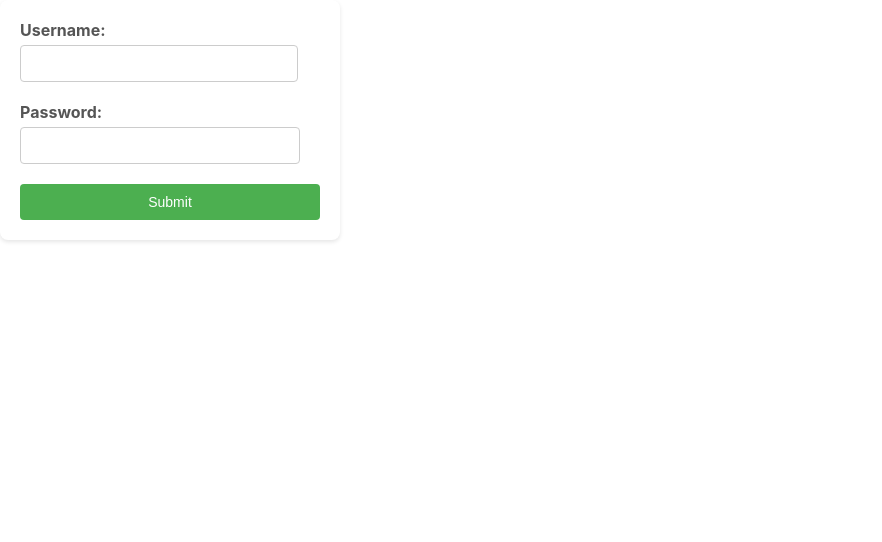
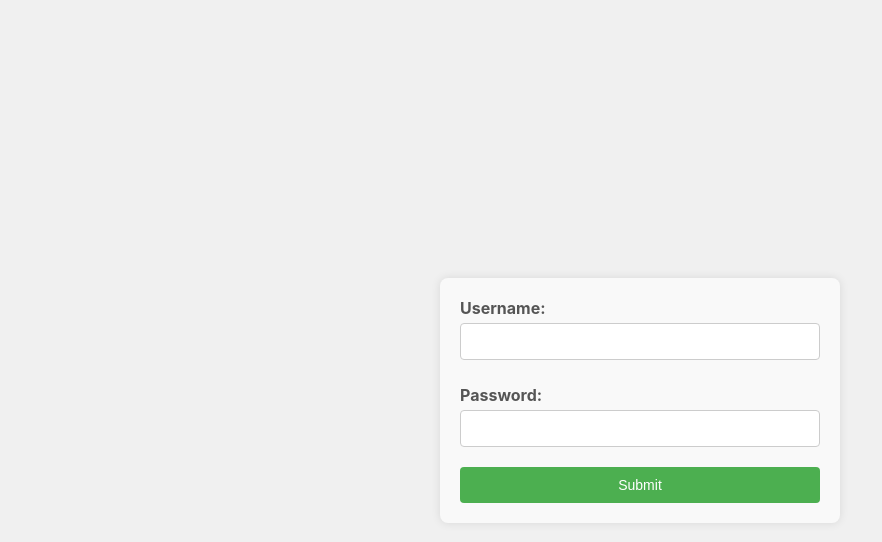
Before and after one commit to TN-Project/sns_frontend, a React (Create React App) app in the folder react_sns/: page /login in a window 1280 px wide. Shown: the top 542 px of the page, without its empty margins (0-882 px from the left). Built offline with nearby package versions, Linux system fonts and the light colour scheme.

Commit message:
ログアウト以外実装

```diff
--- a/react_sns/src/App.tsx
+++ b/react_sns/src/App.tsx
@@ -2,7 +2,7 @@ import React from 'react';
 import logo from './logo.svg';
 
 import './App.css';
-import New_picture  from './features/new_picture/New_picture';
+import New_picture  from './features/new_picture/new_picture';
 import { LoginPage } from './features/loginPage/loginPage';
 import {SignUpPage} from './features/signup/signup';
 import {AddGroupPage} from './features/new_group/new_group';
--- /dev/null
+++ b/react_sns/src/features/IndexPage.css
@@ -0,0 +1,42 @@
+/* IndexPage.css */
+
+.index-page {
+    position: relative;
+    width: 100%;
+    height: 100vh;
+    display: flex;
+    flex-direction: column;
+    justify-content: center;
+    align-items: center;
+    background: url('./y.png') no-repeat center center fixed;
+    background-size: cover;
+  }
+
+  .index-page .signup,
+  .index-page .login {
+    padding: 15px 30px;
+    margin: 10px;
+    width: auto;
+    box-sizing: border-box;
+    background: linear-gradient(45deg, #6a11cb 0%, #2575fc 100%); /* グラデーション背景 */
+    color: white;
+    border: none;
+    cursor: pointer;
+    border-radius: 25px; /* 丸みを帯びた角 */
+    font-size: 16px;
+    font-weight: bold;
+    box-shadow: 0 4px 6px rgba(0, 0, 0, 0.1); /* ボックスシャドウ */
+    transition: all 0.3s ease; /* ホバーアニメーション */
+  }
+
+  .index-page .signup:hover,
+  .index-page .login:hover {
+    transform: translateY(-2px); /* ホバー時のアニメーション */
+    box-shadow: 0 8px 12px rgba(0, 0, 0, 0.2); /* ホバー時のボックスシャドウ */
+  }
+
+  .index-page .signup:active,
+  .index-page .login:active {
+    transform: translateY(0); /* クリック時のアニメーション */
+    box-shadow: 0 4px 6px rgba(0, 0, 0, 0.1); /* クリック時のボックスシャドウ */
+  }
--- a/react_sns/src/features/IndexPage.tsx
+++ b/react_sns/src/features/IndexPage.tsx
@@ -1,35 +1,37 @@
-import React from 'react'
+import React, { useEffect } from 'react';
 import { useNavigate } from 'react-router-dom';
 import { useCookies } from 'react-cookie';
-import { useEffect } from 'react';
+import './IndexPage.css';
+
 const IndexPage = () => {
-    const navigate = useNavigate();
-    const [cookies] = useCookies(['login']);
+  const navigate = useNavigate();
+  const [cookies] = useCookies(['login']);
   const sessionCookie = cookies.login;
-    const SignUp=()=>{
-      navigate("/signup");
+
+  const SignUp = () => {
+    navigate('/signup');
+  };
+
+  const Login = () => {
+    navigate('/login');
+  };
+
+  const MyPage = () => {
+    navigate('/mypage');
+  };
+
+  useEffect(() => {
+    if (sessionCookie) {
+      MyPage();
     }
-    const Login=()=>{
-      navigate("/login");
-    }
-    const MyPage=()=>{
-      navigate("/mypage")
-    }
-    useEffect(() => {
-      if (sessionCookie){
-        MyPage()
-      }
+  }, [sessionCookie]);
 
+  return (
+    <div className="index-page">
+      {!sessionCookie && <button className='signup' type="button" onClick={SignUp}>アカウント新規作成</button>}
+      {!sessionCookie && <button className='login' type="button" onClick={Login}>ログイン</button>}
+    </div>
+  );
+};
 
-
-    }, []);
-  return (
-    <div>
-        {!sessionCookie &&<button className='siginup' type="button" onClick={SignUp}>アカウント新規作成</button>}
-        {!sessionCookie&&<button className='login' type="button" onClick={Login}>ログイン</button>}
-
-    </div>
-  )
-}
-
-export default IndexPage
+export default IndexPage;
--- /dev/null
+++ b/react_sns/src/features/loginPage/loginPage.css
@@ -0,0 +1,70 @@
+/* LoginPage.css */
+
+.login-page {
+    display: flex;
+    justify-content: center;
+    align-items: center;
+    width: 100%;
+    height: 100vh; /* ビューポートの高さに合わせる */
+    background-color: #f0f0f0; /* 背景色を追加して視認性を向上 */
+    margin: 0;
+    padding: 0;
+  }
+
+  .login-form {
+    display: flex;
+    flex-direction: column;
+    align-items: center;
+    justify-content: center;
+    width: 100%;
+    max-width: 400px;  /* 最大幅を設定 */
+    padding: 20px;
+    box-sizing: border-box;
+    background-color: #f9f9f9;
+    border-radius: 8px;
+    box-shadow: 0 0 10px rgba(0, 0, 0, 0.1);
+  }
+
+  .login-form label {
+    display: flex;
+    flex-direction: column;
+    margin-bottom: 15px;
+    width: 100%;
+  }
+
+  .login-form input[type="text"],
+  .login-form input[type="password"],
+  .login-form input[type="submit"] {
+    padding: 10px;
+    margin-top: 5px;
+    width: 100%;
+    box-sizing: border-box;
+  }
+
+  .login-form input[type="submit"] {
+    background-color: #4CAF50;
+    color: white;
+    border: none;
+    cursor: pointer;
+  }
+
+  .login-form input[type="submit"]:hover {
+    background-color: #45a049;
+  }
+
+  /* メディアクエリを使用してスマートフォンサイズに対応 */
+  @media (max-width: 600px) {
+    .login-form {
+      width: 90%;
+    }
+
+    .login-form label {
+      margin-bottom: 10px;
+    }
+
+    .login-form input[type="text"],
+    .login-form input[type="password"],
+    .login-form input[type="submit"] {
+      font-size: 16px;
+    }
+  }
--- a/react_sns/src/features/loginPage/loginPage.tsx
+++ b/react_sns/src/features/loginPage/loginPage.tsx
@@ -1,6 +1,8 @@
-import React, { useState } from 'react'
+import React, { useState } from 'react';
 import { useNavigate } from 'react-router-dom';
 import Session_check from './components/Session_check';
+import './loginPage.css';
+
 export const LoginPage = () => {
   const navigate = useNavigate();
   const [username, setUsername] = useState('');
@@ -26,9 +28,9 @@ export const LoginPage = () => {
   }
 
   return (
-    <>
+    <div className="login-page">
       <Session_check />
-    <form onSubmit={handleSubmit}>
+      <form className="login-form" onSubmit={handleSubmit}>
         <label>
           Username:
           <input type="text" value={username} onChange={e => setUsername(e.target.value)} />
@@ -39,6 +41,6 @@ export const LoginPage = () => {
         </label>
         <input type="submit" value="Submit" />
       </form>
-    </>
-  )
+    </div>
+  );
 }
--- a/react_sns/src/features/mypage/mypage.tsx
+++ b/react_sns/src/features/mypage/mypage.tsx
@@ -1,31 +1,31 @@
-import React from 'react'
+import React from 'react';
 import Tab_System from './components/Tab_System';
 import { useNavigate } from 'react-router-dom';
 import { useCookies } from 'react-cookie';
-import "./mypage.css"
+import './mypage.css';
 
 const Mypage = () => {
   const [cookies] = useCookies(['login']);
   const sessionCookie = cookies.login;
   const navigate = useNavigate();
 
-const MakeGroup=()=>{
-  navigate("/new_group");
-}
-const UpPicture=()=>{
-  navigate("/picture");
-}
+  const MakeGroup = () => {
+    navigate('/new_group');
+  };
+
+  const UpPicture = () => {
+    navigate('/picture');
+  };
+
   return (
-
-   <>
-
-   <button className='makegroup' type="button" onClick={MakeGroup}>グループ新規作成</button>
-
-
-  <button className='uppicture' type="button" onClick={UpPicture}>写真を投稿する</button>
-    <Tab_System/>
-  </>
-  )
+    <div className="mypage">
+      <div className="button-container">
+        <button className='makegroup' type="button" onClick={MakeGroup}>グループ新規作成</button>
+        <button className='uppicture' type="button" onClick={UpPicture}>写真を投稿する</button>
+      </div>
+      <Tab_System />
+    </div>
+  );
 }
 
-export default Mypage
+export default Mypage;
--- a/react_sns/src/features/new_picture/components/Group_Select.css
+++ b/react_sns/src/features/new_picture/components/Group_Select.css
@@ -1,3 +1,5 @@
+/* Group_Select.css */
+
 /* 全体のスタイリング */
 .group-select-content {
     font-family: Arial, sans-serif;
@@ -11,14 +13,14 @@
 }
 
 /* タイトルのスタイリング */
-.title {
+.group-select-content .title {
     color: #333;
     text-align: center;
     margin-bottom: 20px;
 }
 
 /* フォーム全体のスタイリング */
-form {
+.group-select-content form {
     background: #fff;
     padding: 20px;
     border-radius: 8px;
@@ -27,14 +29,14 @@ form {
 }
 
 /* ラベルのスタイリング */
-label {
+.group-select-content label {
     display: block;
     margin-bottom: 10px;
     color: #555;
 }
 
 /* セレクトボックスのスタイリング */
-select {
+.group-select-content select {
     width: 100%;
     padding: 10px;
     margin-top: 5px;
@@ -45,7 +47,7 @@ select {
 }
 
 /* 入力フィールドのスタイリング */
-input[type="file"] {
+.group-select-content input[type="file"] {
     width: calc(100% - 22px);
     padding: 10px;
     margin-top: 5px;
@@ -55,7 +57,8 @@ input[type="file"] {
     box-sizing: border-box;
 }
 
-.submit-btn {
+/* 送信ボタンのスタイリング */
+.group-select-content .submit-btn {
     display: inline-block;
     background-color: #4CAF50;
     color: white;
@@ -68,6 +71,6 @@ input[type="file"] {
 }
 
 /* ボタンホバー時のスタイリング */
-.submit-btn:hover {
+.group-select-content .submit-btn:hover {
     background-color: #45a049;
 }
--- a/react_sns/src/features/new_picture/components/Group_Select.tsx
+++ b/react_sns/src/features/new_picture/components/Group_Select.tsx
@@ -1,18 +1,21 @@
-import React,{useEffect,useState}from 'react'
-import "./Group_Select.css"
+import React, { useEffect, useState } from 'react';
+import './Group_Select.css';
 import { useNavigate } from 'react-router-dom';
-const Group_Select= () => {
-    const [group_list,setGroup_list]=useState<Group[]>([])
-    const [group_id,setGroup_id]=useState("")
-    const [image, setImage] = useState<File>()
-    const [texterr,setTexterr]=useState<boolean>(false)
+
+const Group_Select = () => {
+  const [group_list, setGroup_list] = useState<Group[]>([]);
+  const [group_id, setGroup_id] = useState("");
+  const [image, setImage] = useState<File>();
+  const [texterr, setTexterr] = useState<boolean>(false);
   const navigate = useNavigate();
+
   const fileChange = (event: React.FormEvent) => {
-        const files = (event.target as HTMLInputElement).files
+    const files = (event.target as HTMLInputElement).files;
     if (files && files.length > 0) {
-            setImage(files[0])
+      setImage(files[0]);
     }
   }
+
   interface Group {
     Group_id: number;
     Group_name: string;
@@ -22,39 +25,38 @@ const Group_Select= () => {
     groups: Group[];
     message: string;
   }
+
   const extractGroupNames = (data: ResponseData): Group[] => {
     return data.groups;
   }
 
   async function fetchData() {
     try {
-          const response = await fetch('http://localhost:8080/group/acquisition-affiliation-user',{
+      const response = await fetch('http://localhost:8080/group/acquisition-affiliation-user', {
         credentials: "include",
       });
-          const data:ResponseData= await response.json();
-
-          const group_data=extractGroupNames(data);
-
-          setGroup_list(group_data)
+      const data: ResponseData = await response.json();
+      const group_data = extractGroupNames(data);
+      setGroup_list(group_data);
       setGroup_id(String(group_data[0].Group_id));
-
     } catch (error) {
       console.error('リクエストエラー:', error);
     }
   }
+
   useEffect(() => {
     fetchData();
-    },[]);
+  }, []);
+
   const handleSubmit = async (e: React.FormEvent) => {
     e.preventDefault();
     const formData = new FormData();
-      if (!image){
+    if (!image) {
       setTexterr(true);
-      }else{
-      console.log(group_id)
+    } else {
       formData.append('file', image);
       formData.append('group_id', group_id);
-      try{
+      try {
         const response = await fetch('http://localhost:8080/picture/upload', {
           method: 'POST',
           body: formData,
@@ -65,8 +67,6 @@ const Group_Select= () => {
           navigate('/mypage');
         } else {
           console.error('Upload failed');
-
-
         }
       } catch (error) {
         console.error('リクエストエラー:', error);
@@ -75,22 +75,20 @@ const Group_Select= () => {
   }
 
   return (
-    <div>
+    <div className="group-select-content">
       {texterr && <p style={{ color: 'red' }}>エラーが発生しました。</p>}
       <form>
-
-          <p>グループを選択</p>
+        <p className="title">グループを選択</p>
         <select value={group_id} onChange={e => setGroup_id(e.target.value)}>
           {group_list.map((group, index) => (
             <option key={index} value={group.Group_id}>{group.Group_name}</option>
           ))}
         </select>
-        <input type="file" onChange={fileChange}/>
-        <button type="submit" onClick={handleSubmit}>アップロード</button>
+        <input type="file" onChange={fileChange} />
+        <button type="submit" className="submit-btn" onClick={handleSubmit}>アップロード</button>
       </form>
     </div>
-
-  )
+  );
 }
 
-export default Group_Select
+export default Group_Select;
```
Also changed, not shown: react_sns/src/features/mypage/mypage.css (+50 -11 lines), react_sns/src/features/y.png (added). Lines whose indentation alone changed are shown as unchanged.
